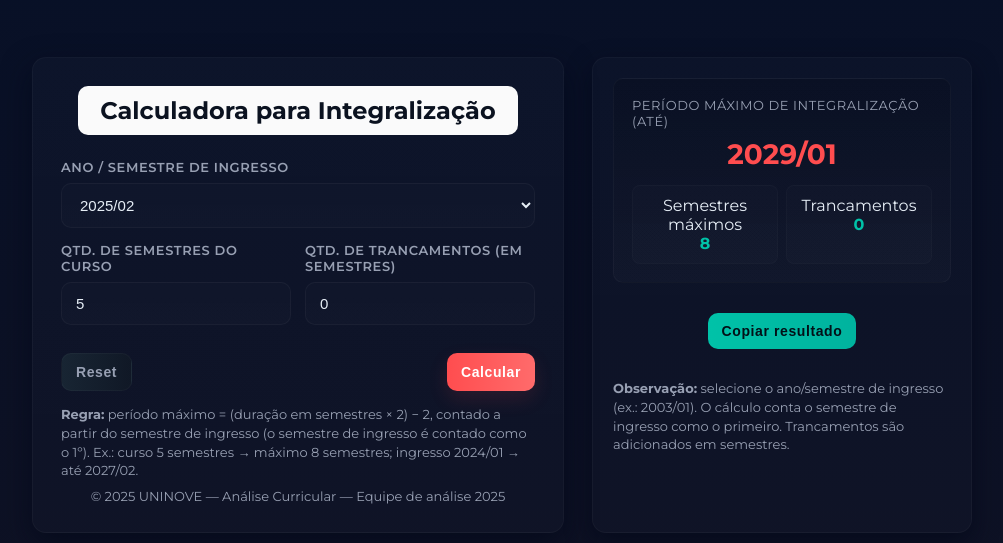
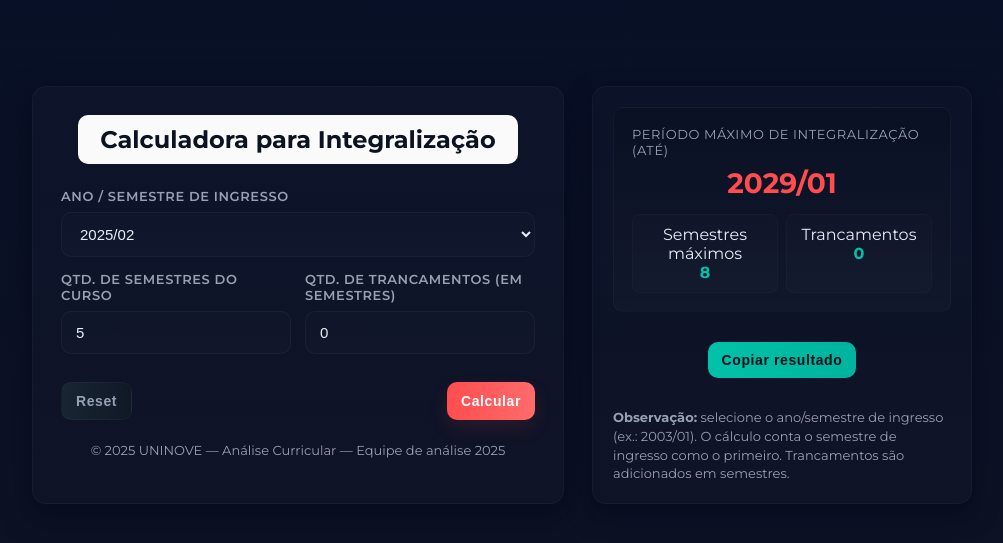
Before and after one commit to deividsantosdematos11-prog/calculadora-uninove, a plain HTML site: page index.html in a window 1280 px wide. Shown: the part 105-648 px from the top of the page, without its empty margins (138-1141 px from the left). Drawn offline with Linux system fonts and the light colour scheme.

```diff
--- a/index.html
+++ b/index.html
@@ -250,7 +250,7 @@
                 </div>
 
                 <div class="full notes">
-                    <strong>Regra:</strong> período máximo = (duração em semestres × 2) − 2, contado a partir do semestre de ingresso (o semestre de ingresso é contado como o 1º). Ex.: curso 5 semestres → máximo 8 semestres; ingresso 2024/01 → até 2027/02.
+
                 </div>
             </div>
 
```
